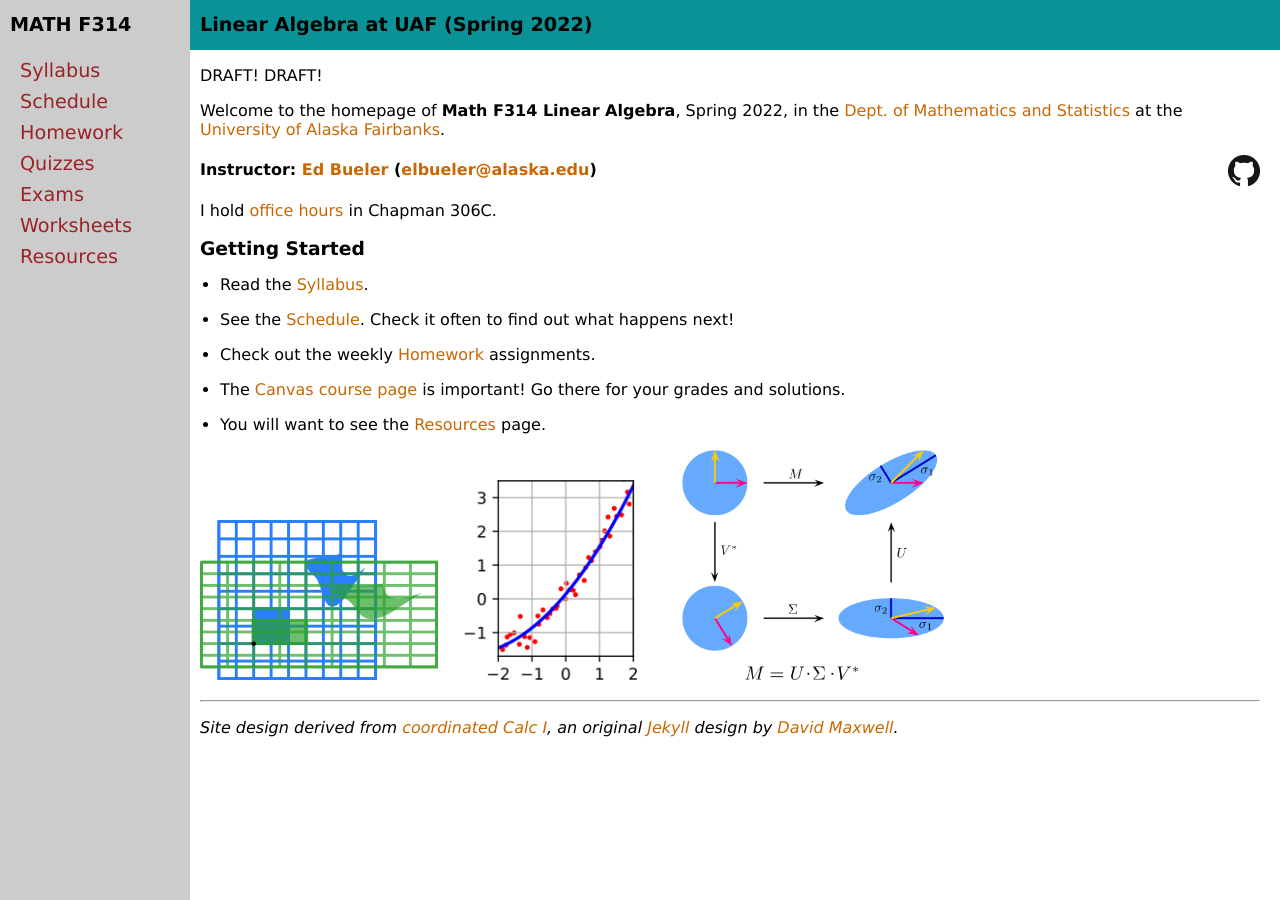
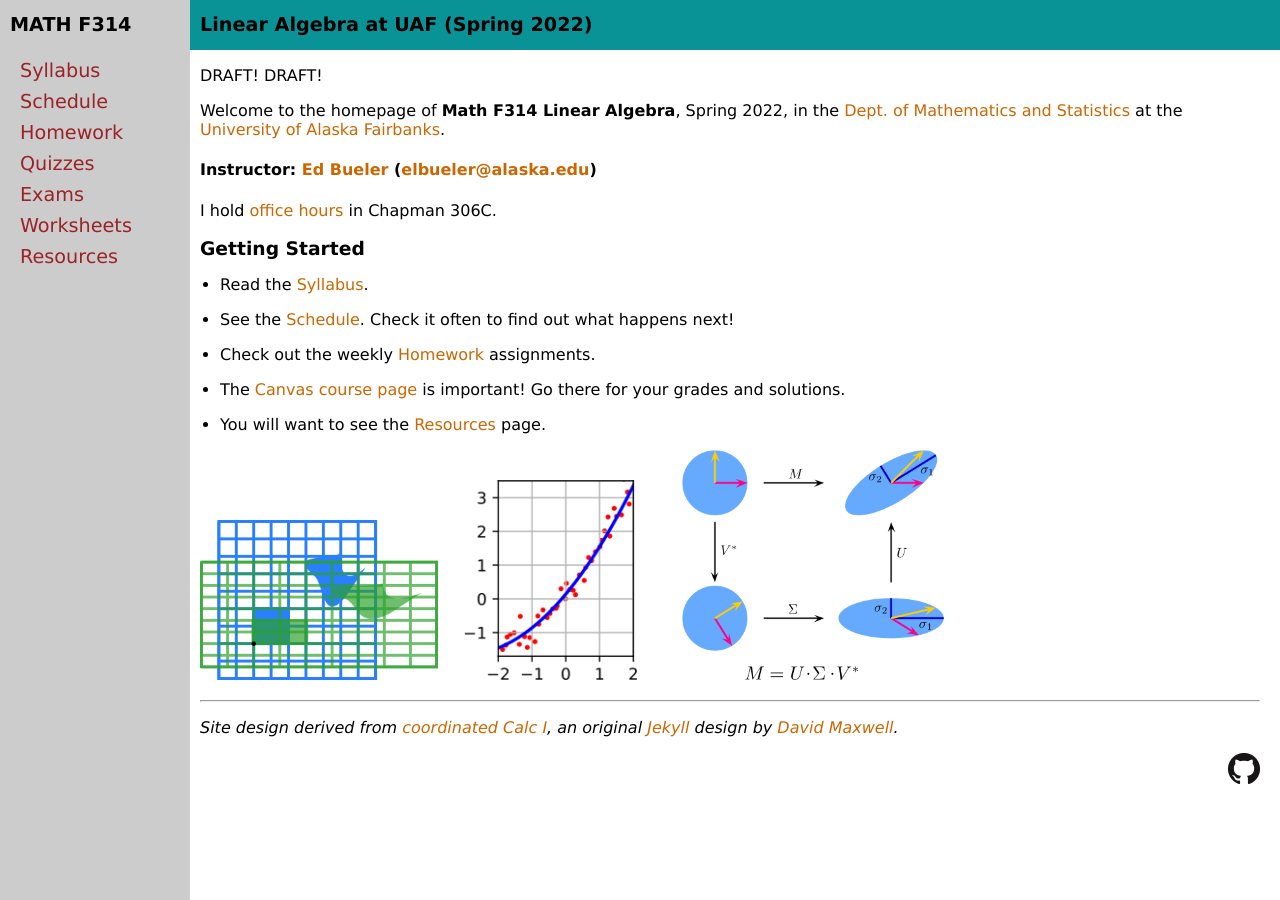
Before and after one commit to bueler/math314, a Jekyll site: the page built from index.md, in a window 1280 px wide. Built offline with Jekyll 4.4.1, drawn with Linux system fonts in a browser that asks for light colours.

Commit message:
Sensible location for github link at bottom.

```diff
--- a/index.md
+++ b/index.md
@@ -6,8 +6,6 @@ title: Bueler's Math F314 Linear Algebra in Spring 2022 at UAF
 DRAFT!  DRAFT!
 
 Welcome to the homepage of **Math F314 Linear Algebra**, Spring 2022, in the [Dept. of Mathematics and Statistics](http://www.uaf.edu/dms/) at the [University of Alaska Fairbanks](http://www.uaf.edu/).
-
-[<img src="assets/images/GitHub-Mark-32px.png" align="right">](https://github.com/bueler/math314 "github repository for this site")
 
 #### Instructor:  [Ed Bueler](http://bueler.github.io/) ([elbueler@alaska.edu](mailto:elbueler@alaska.edu))
 
@@ -29,3 +27,5 @@ I hold [office hours](http://bueler.github.io/OffHrs.htm) in Chapman 306C.
 
 ---
 _Site design derived from [coordinated Calc I](https://uaf-math251.github.io/), an original [Jekyll](https://jekyllrb.com/) design by [David Maxwell](https://damaxwell.github.io/)._
+
+[<img src="assets/images/GitHub-Mark-32px.png" align="right">](https://github.com/bueler/math314 "github repository for this site")
```
